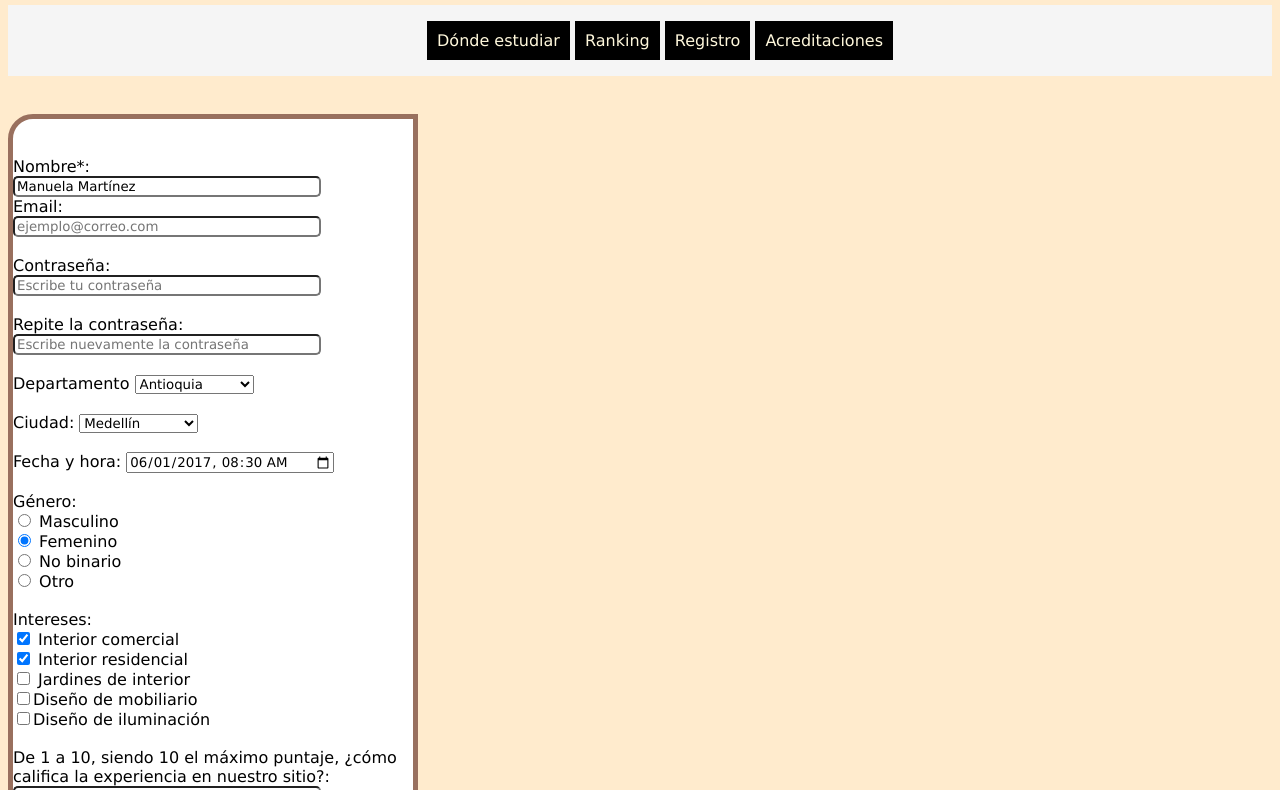
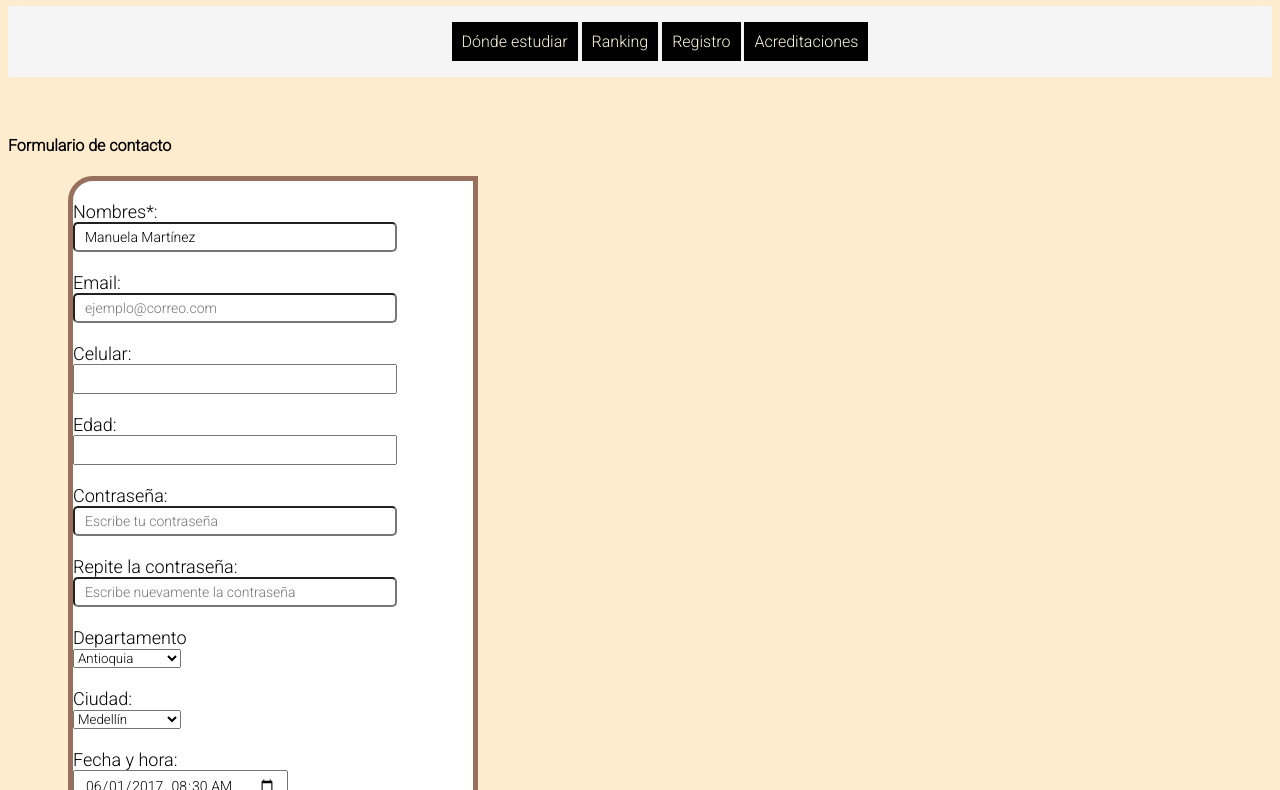
Before and after one commit to mmartineze/Project1, a plain HTML site: page Registro.html in a window 1280 px wide. Shown: the part 76-866 px from the top of the page. Drawn offline with Linux system fonts and the light colour scheme.

Commit message:
Project1

```diff
--- a/Registro.html
+++ b/Registro.html
@@ -6,31 +6,12 @@
   <meta http-equiv="X-UA-Compatible" content="IE=edge">
   <meta name="viewport" content="width=device-width, initial-scale=1.0">
   <title>Registro</title>
+  <link rel="shortcut icon" href="https://image.flaticon.com/icons/png/512/1831/1831908.png">
   <link rel="stylesheet" href="css/Registro.css">
-
-<script>
-
-  let pst,form;
-
-  window.onload = function () {
-
-form = document.getElementById("formulario");
-
-// create the pristine instance
-pst = new Pristine(form);
-
-form.addEventListener('submit', function (e) {
-e.preventDefault();
-console.log("test!");
-// check if the form is valid
-var valid=pst.validate();// returns true or false
-
-
-});
-};
-</script>
-
-
+  <link rel="preconnect" href="https://fonts.googleapis.com">
+  <link rel="preconnect" href="https://fonts.gstatic.com" crossorigin>
+  <link href="https://fonts.googleapis.com/css2?family=Montserrat:wght@500&family=Roboto:wght@300&display=swap"
+    rel="stylesheet">
 
 </head>
 
@@ -59,22 +40,69 @@ var valid=pst.validate();// returns true or false
   <br>
   <!-- insertar un video (modificando los controles) o audio de soundcloud, un div,article,section, un formulario (que por defecto aparezca mi nombre y color favorito) y una tabla minimo de 5x5 que una alguna colunma y alguna fila -->
 
-  <section>
-    <form action="../../form-result.php" method="post" target="_blank" id="formulario"  novalidate>
+
+
+
+
+
+
+
+
+
+
+  <section id="contact">
+    <h4>Formulario de contacto</h4>
+    <div class="form-container">
+      <form action="../../form-result.php" method="post" target="_blank" id="formulario" novalidate>
         <input type="hidden">
-      <br><br>
+
         <div class="form-group">
-        <label for="nombre">Nombre*: <br></label>
-        <input class="space" id="nombre" type="text" name="nombrecompleto" placeholder="Escriba su nombre y apellido"
-          value="Manuela Martínez" style="border-radius: 5px" required>
+          <label for="nombre">Nombres*:</label>
+          <input class="space form-control" id="nombre" type="text" name="nombrecompleto"
+            placeholder="Escriba su nombre y apellido" value="Manuela Martínez" style="border-radius: 5px" required data-pristine-required-message="Este campo es requerido">
         </div>
 
-      <div class="form-group"><label>Email: <br><input class="space" type="email" placeholder="ejemplo@correo.com"
-            style="border-radius: 5px" required></label></div><br>
-      <div class="form-group"><label>Contraseña: <br><input class="space" type="password"
-            placeholder="Escribe tu contraseña" style="border-radius: 5px" required></label></div><br>
-      <div class="form-group"><label>Repite la contraseña: <br> <input class="space" type="password"
-            placeholder="Escribe nuevamente la contraseña" style="border-radius: 5px" required></label></div><br>
+        <div class="form-group">
+          <label>Email:</label>
+          <input class="space form-control" type="email" placeholder="ejemplo@correo.com" style="border-radius: 5px"
+          required
+          data-pristine-required-message="Este campo es requerido"
+          data-pristine-email-message="Ingrese un correo electrónico válido">
+        </div>
+
+        <div class="form-group">
+          <label for="">Celular:</label>
+          <input class="space form-control"
+          required
+          type="number"
+          minlength="10"
+          maxlength="10"
+          data-pristine-required-message="Este campo es requerido"
+          data-pristine-minlenght-message="Ingrese un número válido"
+          data-pristine-maxlenght-message="Ingrese un número válido"
+          >
+        </div>
+
+        <div class="form-group">
+          <label for="">Edad:</label>
+          <input class="space form-control"
+          type="number"
+          min="18"
+          data-pristine-min-message="La edad mínima debe ser de 18 años"
+          >
+        </div>
+
+        <div class="form-group">
+          <label>Contraseña:</label>
+          <input class="space form-control" type="password"
+              placeholder="Escribe tu contraseña" style="border-radius: 5px" required>
+        </div>
+
+        <div class="form-group">
+          <label>Repite la contraseña:</label>
+          <input class="space form-control" type="password"
+              placeholder="Escribe nuevamente la contraseña" style="border-radius: 5px" required>
+        </div>
 
         <div class="form-group">
           <Label>Departamento</Label>
@@ -84,41 +112,45 @@ var valid=pst.validate();// returns true or false
             <option value="3">Cundinamarca</option>
             <option value="4">Córdoba</option>
             <option value="5">Chocó</option>
-        </select><br><br>
+          </select>
         </div>
 
-      <div class="form-group">Ciudad:
+        <div class="form-group">
+          <label>Ciudad:</label>
           <select name="" id="">
             <option value="1">Medellín</option>
             <option value="2">Amazonas</option>
             <option value="3">Cundinamarca</option>
             <option value="4">Córdoba</option>
             <option value="5">Chocó</option>
-        </select><br><br>
+          </select>
         </div>
 
-      <div class="form-group"><label>Fecha y hora: <input type="datetime-local" value="2017-06-01T08:30"></label></div>
-      <br>
-
-      <div class="form-group">Género: <br>
-        <label><input type="radio" name="genero" value="masculino"> Masculino</label><br>
-        <label><input type="radio" name="genero" value="femenino" checked> Femenino</label><br>
-        <label><input type="radio" name="genero" value="Nobinario"> No binario</label><br>
-        <label><input type="radio" name="genero" value="Otro"> Otro</label><br><br>
+        <div class="form-group">
+          <label>Fecha y hora:</label>
+          <input class="form-control" type="datetime-local" value="2017-06-01T08:30">
         </div>
 
-      <div class="form-group">Intereses: <br>
-        <label><input type="checkbox" name="Comercial" checked> Interior comercial</label> <br>
-        <label><input type="checkbox" name="Residencial" checked> Interior residencial</label> <br>
-        <label><input type="checkbox" name="Jardines"> Jardines de interior</label><br>
-        <label><input type="checkbox" name="Mobiliario">Diseño de mobiliario</label><br>
-        <label><input type="checkbox" name="luminarias">Diseño de iluminación</label><br><br>
+        <div class="form-group">Género:
+          <label><input type="radio" name="genero" value="masculino"> Masculino</label>
+          <label><input type="radio" name="genero" value="femenino" checked> Femenino</label>
+          <label><input type="radio" name="genero" value="Nobinario"> No binario</label>
+          <label><input type="radio" name="genero" value="Otro"> Otro</label>
         </div>
+
+        <div class="form-group">Intereses:
+          <label><input type="checkbox" name="Comercial" checked> Interior comercial</label>
+          <label><input type="checkbox" name="Residencial" checked> Interior residencial</label>
+          <label><input type="checkbox" name="Jardines"> Jardines de interior</label>
+          <label><input type="checkbox" name="Mobiliario">Diseño de mobiliario</label>
+          <label><input type="checkbox" name="luminarias">Diseño de iluminación</label>
+        </div>
+
         <div class="form-group">
           <label for="calificacion">De 1 a 10, siendo 10 el máximo puntaje, ¿cómo califica la experiencia en nuestro
             sitio?: <br></label>
-        <input class="space" id="calificacion" type="number" min="1" max="10" name="califica"
-          placeholder="Escriba un número entre 1 y 10"  style="border-radius: 5px" required>
+          <input class="space form-control" id="calificacion" type="number" min="1" max="10" name="califica"
+            placeholder="Escriba un número entre 1 y 10" style="border-radius: 5px" required>
         </div>
 
         <div class="form-group">
@@ -143,9 +175,36 @@ var valid=pst.validate();// returns true or false
           <div><label>Semana: <input type="week"></label></div><br>
           <div><label>Descripciones: <textarea></textarea></label></div><br> -->
       </form>
-    <script src="js/vendor/pristine.min.js"></script>
+    </div>
+
+
   </section>
 
+  <script src="js/vendor/pristine.min.js"></script>
+
+  <script>
+
+    let pst, form;
+
+    window.onload = function () {
+
+      form = document.getElementById("formulario");
+
+      // create the pristine instance
+      pst = new Pristine(form);
+
+      form.addEventListener('submit', function (e) {
+        e.preventDefault();
+        console.log(e);
+        // check if the form is valid
+        var valid = pst.validate();// returns true or false
+        /* event.target.forEach((item) => console.log(itlem.value)); */
+
+
+
+      });
+    };
+  </script>
 </body>
 
 </html>
--- a/css/Ranking.css
+++ b/css/Ranking.css
@@ -1,5 +1,5 @@
 * {
-    font-family: Verdana, Geneva, Tahoma, sans-serif;
+  font-family: 'Roboto', sans-serif;
 }
 
 body {
@@ -13,6 +13,7 @@ body {
 
 .center {
     text-align: center;
+    font-family: 'Montserrat', sans-serif;
   }
 
   .Pmenu{
--- a/css/Registro.css
+++ b/css/Registro.css
@@ -1,14 +1,15 @@
 * {
-    font-family: Verdana, Geneva, Tahoma, sans-serif;
+    font-family: 'Roboto', sans-serif;
 }
 
 body{
     background-color: blanchedalmond;
 }
 
-.nombre {
+.titulo1 {
     text-decoration: none;
     text-align: center;
+    font-family: 'Montserrat', sans-serif;
 }
 
 .navegador {
@@ -36,6 +37,29 @@ body{
 
 }
 
+#contact .form-container{
+    /* background-color: floralwhite; */
+    margin-left: 60px;
+
+}
+
+#contact .form-container .form-group{
+    margin-top: 20px;
+}
+
+#contact .form-container .form-group label{
+    display: block;
+    font-size: 18px;
+}
+
+#contact .form-container .form-group input{
+    font-size: 14px;
+    padding: 5px 10px;
+}
+
+#contact .form-container .form-group .pristine-error{
+    color: brown;
+}
 
 @media screen and (max-width:500px) { /* aqui tambien puede se 100%, o 80% o lo que uo quiera en vez de pixeles */
     body{
--- a/css/index.css
+++ b/css/index.css
@@ -1,11 +1,14 @@
 /* es la apariencia de la estructura HTML.  Es como la obra blanca, son las reglas gráficas */
 * { /* este * es para poner estilo que quiero que se aplique a todos los elementos  */
-    font-family: Verdana, Geneva, Tahoma, sans-serif;
+    /* font-family: Verdana, Geneva, Tahoma, sans-serif; */
+    font-family: 'Roboto', sans-serif;
 
 }
-html{
+
+
+body{
     background-color: rgb(252, 244, 217);
-    ;
+
 }
 
 /* body {
@@ -16,6 +19,7 @@ html{
 
 .center {
   text-align: center;
+  font-family: 'Montserrat', sans-serif;
   /* align-items: center;
   align-self: center;
   align-content: center; */
@@ -38,6 +42,7 @@ html{
 .location{
   text-align: center;
 }
+
 .location ul{
   display: flex;
   /* align-items: center; */
@@ -58,15 +63,18 @@ html{
 }
 
 
-.banner {
+#banner {
     background-color: rgb(255, 199, 176);
     padding-top: 5px;
     padding-bottom: 20px;
     display: block;
+    text-align: center;
+    font-family: 'Montserrat', sans-serif;
+    color:rgb(90, 45, 12);
 }
 
-.titulo2 {
-  color:rgb(90, 45, 12);
+#banner ul{
+  list-style: none;
 }
 
 
@@ -86,14 +94,6 @@ html{
 
 }
 
-.titulo3{
-  color:rgb(90, 45, 12);
-}
-
-.list{
-  color:rgb(90, 45, 12);
-}
-
 
 
 .inhabilitar {
@@ -104,6 +104,42 @@ html{
 .habilitar{
   display: inline;
 }
+
+
+
+#aspectobtn{
+  text-align: right;
+}
+
+
+
+
+.dark{
+  background-color: cornflowerblue !important;
+  color: aliceblue !important;
+  text-align: left !important;
+}
+
+.dark ul{
+  display: block;
+  list-style: none;
+}
+
+
+
+.newheader{
+  background-color: teal;
+}
+
+
+
+
+
+
+
+
+
+
 
 .carrusel{
   width: 850px;
```
Also changed, not shown: Estudia.html (+1 -0 lines), Ranking.html (+5 -0 lines), index.html (+36 -15 lines), js/index.js (+28 -0 lines), 1 other file. Lines whose indentation alone changed are shown as unchanged.
